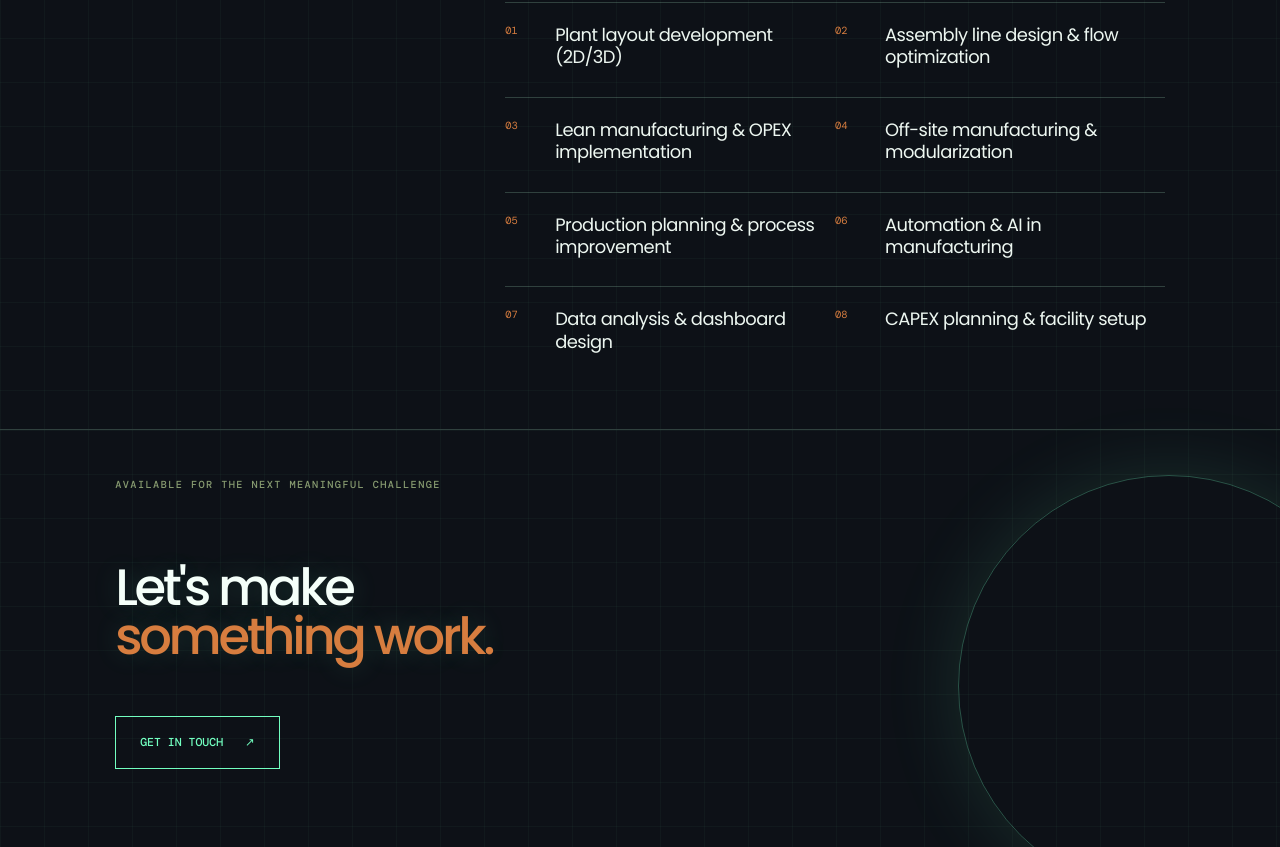
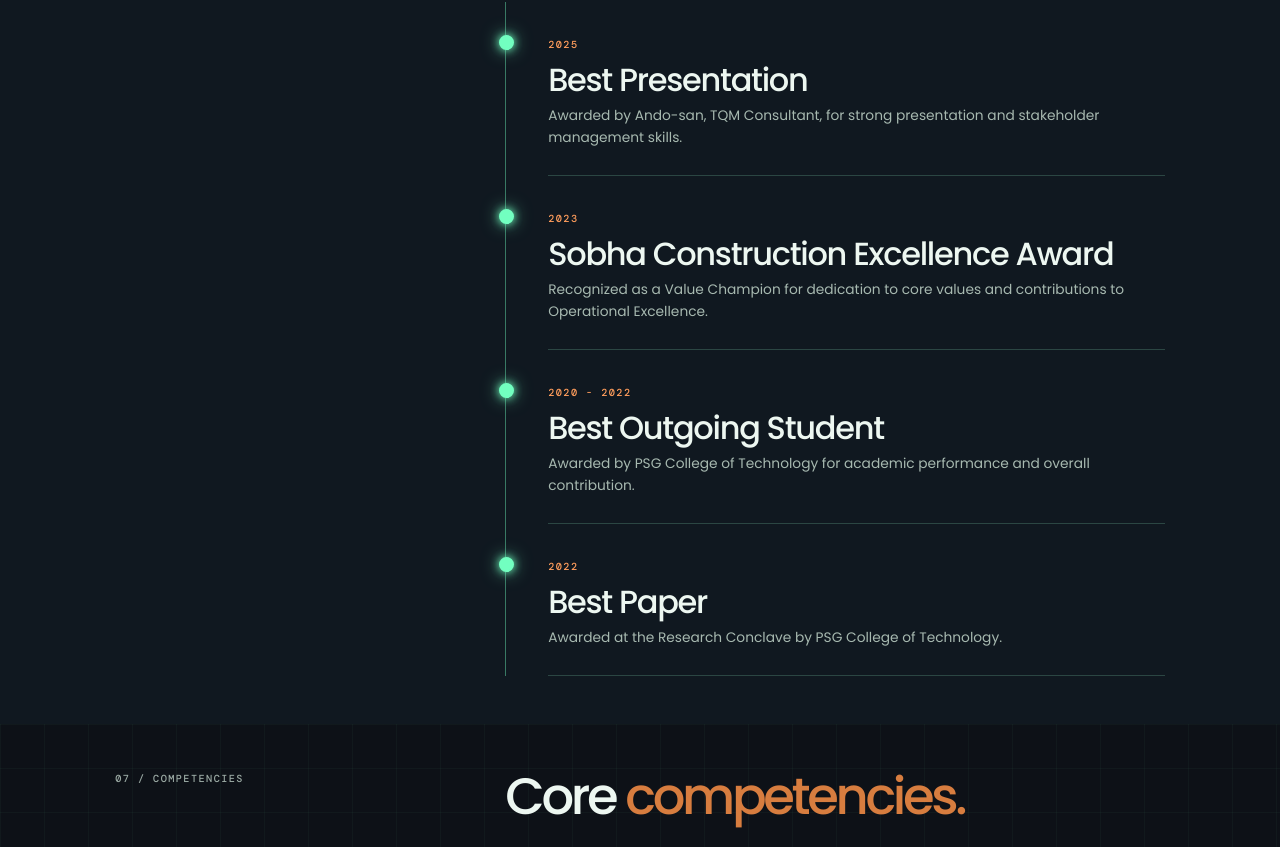
Before and after one commit to VasanthLoner/Aravind_Sivakumar, a React (Vite) app: page / in a window 1280 px wide. Shown: the part 4733-5580 px from the top of the page. Built offline with nearby package versions, Linux system fonts and the light colour scheme.

Commit message:
awards section

```diff
--- a/src/App.css
+++ b/src/App.css
@@ -239,6 +239,16 @@ body, main { background: var(--paper); color: var(--ink); }
 .education-content .education-list { max-width: 900px; }
 @media (max-width: 900px) { .education { gap: 50px; grid-template-columns: 1fr; } .education-list { padding-left: 30px; } .education-item::before { left: -37px; } .education-item::after { left: -32px; } }
 @media (max-width: 900px) { .section-pad { padding-bottom: 3vh; padding-top: 3vh; } .statement, .work, .experience, .professional-skills, .education, .capabilities, .footer { gap: 32px; } .education-content h2 { margin-bottom: 30px; } }
+.recognitions { background: #101820; color: #edf7f1; display: grid; gap: 9vw; grid-template-columns: 1fr 2.4fr; }
+.recognitions .section-kicker { color: #72ffc0; }
+.recognition-content h2 { font-size: clamp(2.35rem, 4vw, 4.5rem); margin-bottom: 44px; }
+.recognition-list { border-left: 1px solid rgba(114,255,192,.42); padding-left: 42px; position: relative; }
+.recognition-item { border-bottom: 1px solid rgba(151,255,205,.2); padding: 26px 0; position: relative; }
+.recognition-item::before { background: #101820; border: 2px solid #72ffc0; border-radius: 50%; box-shadow: 0 0 5px rgba(114,255,192,.6); content: ''; height: 11px; left: -49px; position: absolute; top: 33px; transition: background .45s ease, box-shadow .45s ease; width: 11px; }
+.recognition-item.is-visible::before { background: #72ffc0; box-shadow: 0 0 8px #72ffc0, 0 0 18px rgba(114,255,192,.7); }
+.recognition-item h3 { color: #edf7f1; font: 500 clamp(1.4rem, 2.5vw, 2.4rem)/1.1 var(--display); letter-spacing: -.04em; margin: 4px 0 8px; }
+.recognition-item p:last-child { color: #a7b9b0; font-size: .86rem; line-height: 1.6; margin: 0; max-width: 620px; }
+@media (max-width: 900px) { .recognitions { gap: 32px; grid-template-columns: 1fr; } .recognition-list { padding-left: 30px; } .recognition-item::before { left: -37px; } }
 .experience-item::after { background: transparent; bottom: -1px; box-shadow: none; content: ''; left: -44px; position: absolute; top: 48px; transition: background .55s ease, box-shadow .55s ease; width: 2px; }
 .experience-item.is-visible::before { background: #72ffc0; }
 .experience-item.is-visible::after { background: #72ffc0; box-shadow: 0 0 8px #72ffc0, 0 0 18px rgba(114,255,192,.7); }
--- a/src/components/PortfolioSections.jsx
+++ b/src/components/PortfolioSections.jsx
@@ -1,5 +1,5 @@
 import { useEffect, useRef } from 'react'
-import { achievements, certifications, competencies, education, experience, professionalSkills, softSkills } from '../data/portfolio'
+import { achievements, certifications, competencies, education, experience, professionalSkills, recognitions, softSkills } from '../data/portfolio'
 
 function Counter({ value }) {
   const counterRef = useRef(null)
@@ -39,7 +39,7 @@ function Counter({ value }) {
 
 function PortfolioSections() {
   useEffect(() => {
-    const items = document.querySelectorAll('.experience-item, .education-item, .certification-item')
+    const items = document.querySelectorAll('.experience-item, .education-item, .certification-item, .recognition-item')
     const observer = new IntersectionObserver((entries) => {
       entries.forEach((entry) => {
         if (entry.isIntersecting) entry.target.classList.add('is-visible')
@@ -57,7 +57,8 @@ function PortfolioSections() {
       <section className="experience section-pad"><div className="section-kicker">03 / Experience</div><div className="experience-list">{experience.map((item, index) => <article className="experience-item reveal" key={item.company}><div className="experience-index">0{index + 1}</div><div><p className="period">{item.period}</p><h3>{item.role}</h3><p className="company">{item.company}</p><p className="experience-text">{item.text}</p></div></article>)}</div></section>
       <section className="professional-skills section-pad"><div className="section-kicker">04 / Skills</div><div className="skills-content"><h2>Tools and <em>people skills.</em></h2><div className="skills-list">{professionalSkills.map(([title, skills]) => <article className="skill-row" key={title}><h3>{title}</h3><p>{skills}</p></article>)}<article className="skill-row soft-skills"><h3>Soft Skills</h3><div>{softSkills.map((skill) => <span key={skill}>{skill}</span>)}</div></article></div></div></section>
       <section className="education section-pad"><div className="section-kicker">05 / Learning</div><div className="education-content"><h2>My <em>education.</em></h2><div className="education-list">{education.map(([period, degree, institution, result], index) => <article className="education-item" key={degree}><div className="education-node">0{index + 1}</div><div><p className="period">{period}</p><h3>{degree}</h3><p className="company">{institution}</p><p className="education-result">{result}</p></div></article>)}</div></div></section>
-      <section className="capabilities section-pad"><div className="section-kicker">06 / Competencies</div><div className="competency-content"><h2>Core <em>competencies.</em></h2><div className="capability-grid">{competencies.map((item, index) => <div className="capability reveal" key={item}><span>0{index + 1}</span><p>{item}</p></div>)}</div></div></section>
+      <section className="recognitions section-pad"><div className="section-kicker">06 / Recognition</div><div className="recognition-content"><h2>Awards & <em>recognition.</em></h2><div className="recognition-list">{recognitions.map(([period, title, description]) => <article className="recognition-item" key={title}><div className="recognition-node" aria-hidden="true" /><div><p className="period">{period}</p><h3>{title}</h3><p>{description}</p></div></article>)}</div></div></section>
+      <section className="capabilities section-pad"><div className="section-kicker">07 / Competencies</div><div className="competency-content"><h2>Core <em>competencies.</em></h2><div className="capability-grid">{competencies.map((item, index) => <div className="capability reveal" key={item}><span>0{index + 1}</span><p>{item}</p></div>)}</div></div></section>
       <footer className="footer section-pad"><div><p className="eyebrow">Available for the next meaningful challenge</p><h2>Let's make<br /><em>something work.</em></h2></div><a className="contact-button" href="mailto:er.s.aravind@gmail.com">Get in touch <span>↗</span></a><div className="footer-bottom"><span>Aravind Sivakumar © 2026</span><span>Manufacturing / Operations / Improvement</span><a href="#top">Back to top ↑</a></div></footer>
     </div>
   )
--- a/src/data/portfolio.js
+++ b/src/data/portfolio.js
@@ -46,3 +46,10 @@ export const education = [
   ['2012 - 2014', 'HSSLC · Bio Maths', 'Rajavignesh Higher Secondary School', 'Percentage · 80.41%'],
   ['2010 - 2012', 'SSLC', 'Mani Matriculation Higher Secondary School', 'Percentage · 78.00%'],
 ]
+
+export const recognitions = [
+  ['2025', 'Best Presentation', 'Awarded by Ando-san, TQM Consultant, for strong presentation and stakeholder management skills.'],
+  ['2023', 'Sobha Construction Excellence Award', 'Recognized as a Value Champion for dedication to core values and contributions to Operational Excellence.'],
+  ['2020 - 2022', 'Best Outgoing Student', 'Awarded by PSG College of Technology for academic performance and overall contribution.'],
+  ['2022', 'Best Paper', 'Awarded at the Research Conclave by PSG College of Technology.'],
+]
```
